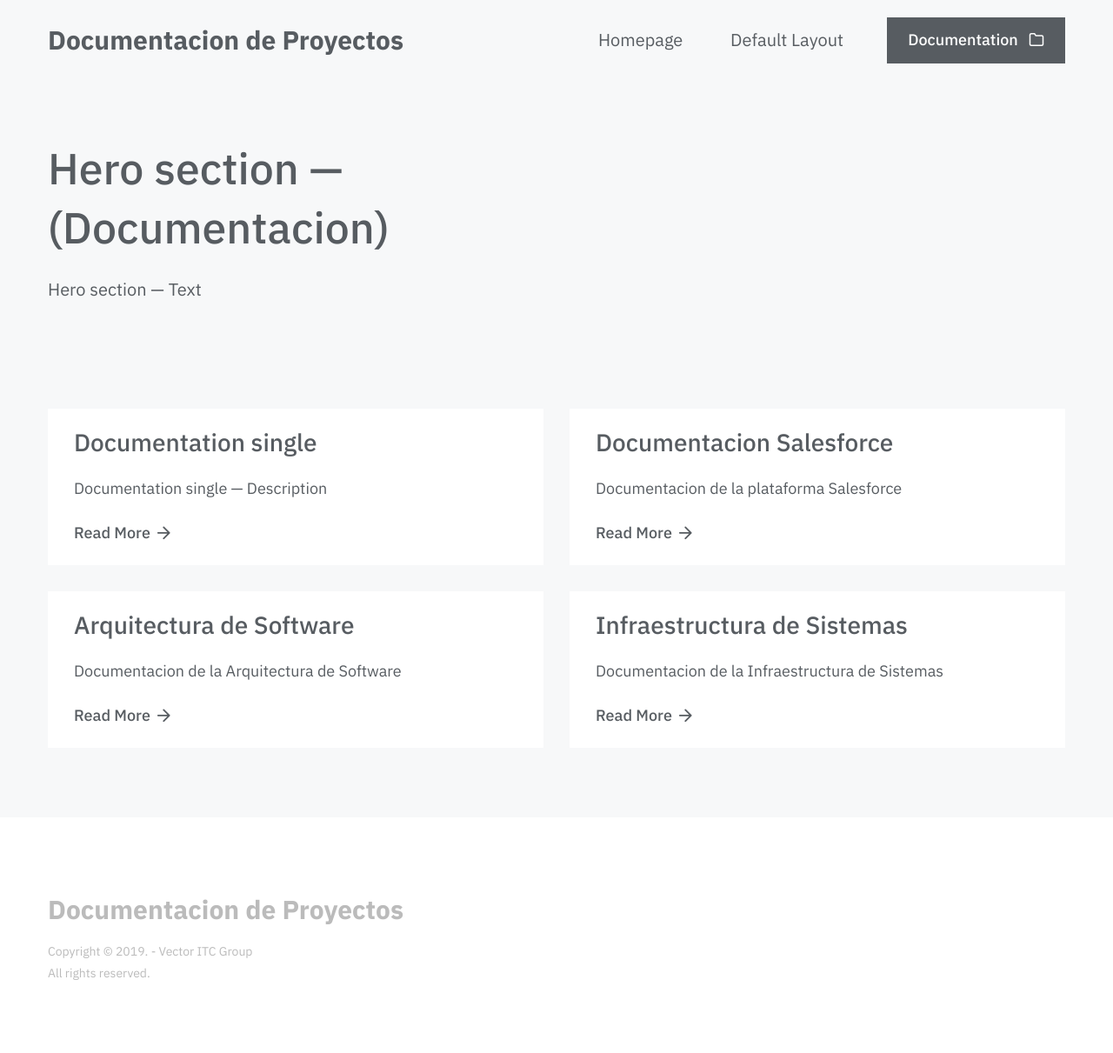
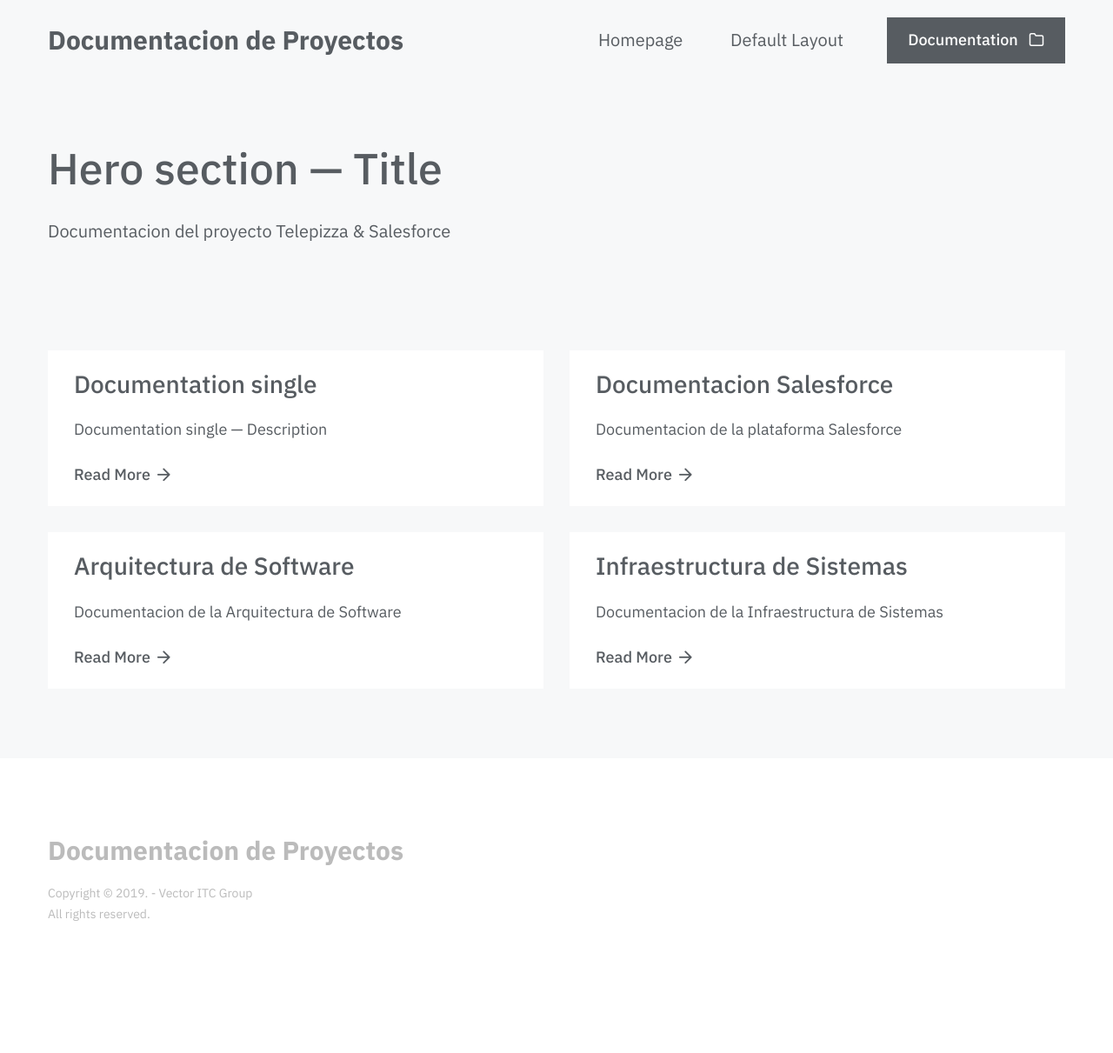
Before and after one commit to abeltranes/abeltranes.github.io, a Jekyll site: the page built from documentation.md, in a window 1280 px wide. Shown: the whole page at 87% size. Built offline with Jekyll 4.4.1, drawn with Linux system fonts in a browser that asks for light colours; some web fonts are replaced; after the commit the page ends 1144 px from its top, so only the background shows below that.

Commit message:
Update documentation.md

```diff
--- a/documentation.md
+++ b/documentation.md
@@ -7,6 +7,6 @@ keywords: # Define keywords for search engines
 
 # Hero section
 hero:
-    title: Hero section — (Documentacion)
-    text: Hero section — Text
+    title: Hero section — Title
+    text: Documentacion del proyecto Telepizza & Salesforce
 ---
```
